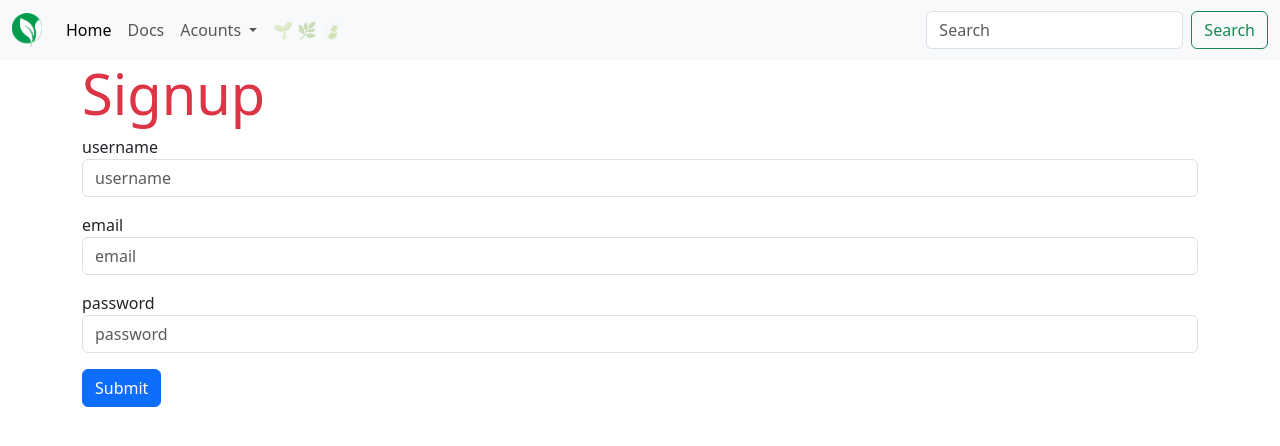
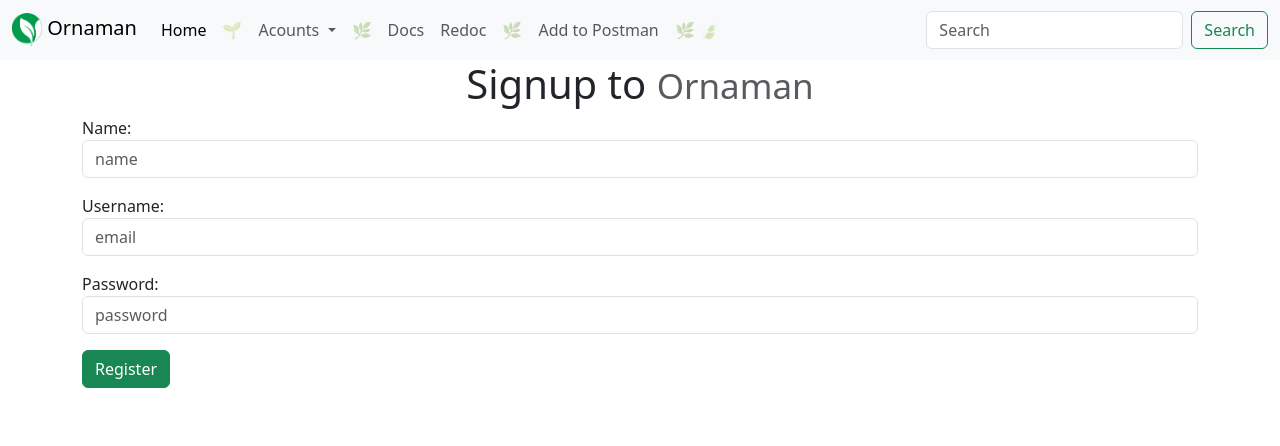
Before and after one commit to ornaman-dev/Bangkit-CloudComputing-Backend, a FastAPI app: page /register/ in a window 1280 px wide. Shown: the top 446 px of the page. Run offline with FastAPI, Linux system fonts and the light colour scheme; some libraries are stand-ins or nearby versions.

Commit message:
TODO username term

```diff
--- a/backend/db/models/users.py
+++ b/backend/db/models/users.py
@@ -1,7 +1,6 @@
 from db.base_class import Base
 from sqlalchemy import Boolean
 from sqlalchemy import Column
-from sqlalchemy import ForeignKey
 from sqlalchemy import Integer
 from sqlalchemy import String
 from sqlalchemy.orm import relationship
@@ -9,7 +8,9 @@
 
 class User(Base):
     id = Column(Integer, primary_key=True, index=True)
-    username = Column(String, unique=True, nullable=False)
+    username = Column(
+        String, unique=True, nullable=False
+    )  # TODO ganti jadi name atau full_name
     email = Column(String, nullable=False, unique=True, index=True)
     hashed_password = Column(String, nullable=False)
     is_active = Column(Boolean(), default=True)
--- a/backend/db/repository/users.py
+++ b/backend/db/repository/users.py
@@ -7,7 +7,7 @@
 
 def create_new_user(user: UserCreate, db: Session):
     user = User(
-        username=user.username,
+        username=user.username,  # TODO ganti jadi name atau full_name
         email=user.email,
         hashed_password=Hasher.get_password_hash(user.password),
         is_active=True,
--- a/backend/main.py
+++ b/backend/main.py
@@ -6,6 +6,8 @@
 from fastapi import FastAPI
 from fastapi.staticfiles import StaticFiles
 from webapps.base import api_router as webapp_router
+
+# from fastapi.middleware.httpsredirect import HTTPSRedirectMiddleware # Handle https
 
 
 def include_router(app):
@@ -30,6 +32,7 @@
         version=settings.PROJECT_VERSION,
         servers=settings.PROJECT_SERVER,
     )
+    # app.add_middleware(HTTPSRedirectMiddleware) #handle https
     include_router(app)
     configure_static(app)
     create_tables()
--- a/backend/templates/components/card.html
+++ b/backend/templates/components/card.html
@@ -5,6 +5,6 @@
       <p class="card-text">Family Name : {{obj.family_name}}</p>
       <p class="card-text"><a href="{{obj.taxonomic_data_url}}" class="card-link">Taxonimic Data</a></p>
       <p class="card-text">Description: {{obj.description[:60]}}</p>
-      <a href="/detail/{{obj.plant_id}}" class="btn btn-primary">Read More</a>
+      <a href="/detail/{{obj.plant_id}}" class="btn btn-success">Read More</a>
     </div>
   </div>
--- a/backend/templates/components/navbar.html
+++ b/backend/templates/components/navbar.html
@@ -1,7 +1,7 @@
-  <nav class="navbar navbar-expand-lg bg-body-tertiary">
-    <div class="container-fluid">
+<nav class="navbar navbar-expand-lg bg-body-tertiary">
+  <div class="container-fluid">
       <a class="navbar-brand" href="#" title="Ornaman Logo">
-        <img src="{{ url_for('static', path='images/ornaman-logo.png') }}" alt="" width="30" height="34">
+        <img src="{{ url_for('static', path='images/ornaman-logo.png') }}" alt="" width="30" height="34"> Ornaman
       </a>
       <button class="navbar-toggler" type="button" data-bs-toggle="collapse" data-bs-target="#navbarSupportedContent" aria-controls="navbarSupportedContent" aria-expanded="false" aria-label="Toggle navigation">
         <span class="navbar-toggler-icon"></span>
@@ -12,7 +12,7 @@
             <a class="nav-link active" aria-current="page" href="/">Home</a>
           </li>
           <li class="nav-item">
-            <a class="nav-link" href="/docs">Docs</a>
+            <a class="nav-link disabled">&#127793;</a>
           </li>
           <li class="nav-item dropdown">
             <a class="nav-link dropdown-toggle" href="#" role="button" data-bs-toggle="dropdown" aria-expanded="false">
@@ -22,11 +22,26 @@
               <li><a class="dropdown-item" href="/register">Register</a></li>
               <li><a class="dropdown-item" href="/login">Login</a></li>
               <li><hr class="dropdown-divider"></li>
-              <li><a class="dropdown-item" href="#">&#127793; &#127807; &#127811;</a></li>
+              <li><a class="dropdown-item" href="/delete-plant">&#127793; &#127807; &#127811;</a></li>
             </ul>
           </li>
           <li class="nav-item">
-            <a class="nav-link disabled">&#127793; &#127807; &#127811;</a>
+            <a class="nav-link disabled">&#127807;</a>
+          </li>
+          <li class="nav-item">
+            <a class="nav-link" href="/docs">Docs</a>
+          </li>
+          <li class="nav-item">
+            <a class="nav-link" href="/redoc">Redoc</a>
+          </li>
+          <li class="nav-item">
+            <a class="nav-link disabled">&#127807;</a>
+          </li>
+          <li class="nav-item">
+            <a class="nav-link" href="/openapi.json">Add to Postman</a>
+          </li>
+          <li class="nav-item">
+            <a class="nav-link disabled">&#127807; &#127811;</a>
           </li>
         </ul>
         <form class="d-flex" role="search">
--- a/backend/templates/plants/create_plant.html
+++ b/backend/templates/plants/create_plant.html
@@ -36,7 +36,7 @@
           <div id="help" class="form-text">Please provide complete Ornamental Plant description.</div>
 
         </div>
-        <button type="submit" class="btn btn-primary">Submit</button>
+        <button type="submit" class="btn btn-success">Submit</button>
       </form>
     </div>
   </div>
--- a/backend/templates/plants/homepage.html
+++ b/backend/templates/plants/homepage.html
@@ -6,8 +6,10 @@
 
 {% block content %}
 <div class="container">
-      <h1 class="display-4 text-danger">Hello Ornaman!!</h1>
-
+      <h3 class="display-6">
+        Hello
+        <small class="text-body-secondary text-success">Ornaman</small>
+      </h3>
   <div class="row">
     {% for plant in plants %}
       <div class="col-lg-4 col-md-3 col-sm-10 mr-auto">
--- a/backend/templates/users/register.html
+++ b/backend/templates/users/register.html
@@ -6,33 +6,35 @@
 
 {% block content %}
 <div class="container">
-      <h1 class="display-4 text-danger">Signup</h1>
-
+  <div class="row">
+    <h3 small class="display-6 text-center">
+      Signup to
+      <small class="text-body-secondary text-success">Ornaman</small>
+    </h3>
     <div class="text-danger font-weight-bold">
       {% for error in errors %}
       <li>{{error}}</li>
       {% endfor %}
     </div>
-
     <form method="POST">
       <div class="mb-3">
-              <label>username</label>
-              <input type="text" required class="form-control" name="username"
-              value="{{username}}" placeholder="username">
+              <label>Name:</label>
+              <input type="text" required class="form-control" name="namanya"
+              value="{{username}}" placeholder="name">
           </div>
           <div class="mb-3">
-            <label>email</label>
+            <label>Username:</label>
             <input type="email" required class="form-control" name="email"
             value="{{email}}" placeholder="email">
         </div>
         <div class="mb-3">
-            <label>password</label>
+            <label>Password:</label>
             <input type="password" required class="form-control" name="password"
             value="{{password}}" placeholder="password">
         </div>
-        <button type="submit" class="btn btn-primary">Submit</button>
+        <button type="submit" class="btn btn-success">Register</button>
       </form>
-
+    </div>
 </div>
 
 {% endblock %}
--- a/backend/webapps/users/forms.py
+++ b/backend/webapps/users/forms.py
@@ -24,7 +24,7 @@
         if not self.email or not (self.email.__contains__("@")):
             self.errors.append("Valid email is required")
         if not self.password or not len(self.password) > 5:
-            self.errors.append("Password should be > 5 chars")
+            self.errors.append("Password should be > 6 chars")
         if not self.errors:
             return True
         return False
--- a/backend/webapps/users/route_users.py
+++ b/backend/webapps/users/route_users.py
@@ -11,13 +11,12 @@
 from sqlalchemy.orm import Session
 from webapps.users.forms import UserCreateForm
 
-
 router = APIRouter(include_in_schema=False)
 templates = Jinja2Templates(directory="templates")
 
 
 @router.get("/register/")
-def register(request: Request):
+def go_to_register(request: Request):
     return templates.TemplateResponse("users/register.html", {"request": request})
 
 
```
Also changed, not shown: backend/schemas/users.py (+3 -4 lines), backend/templates/auth/login.html (+5 -2 lines), backend/new_sql_app.db, 2 other files. Lines whose indentation alone changed are shown as unchanged.
